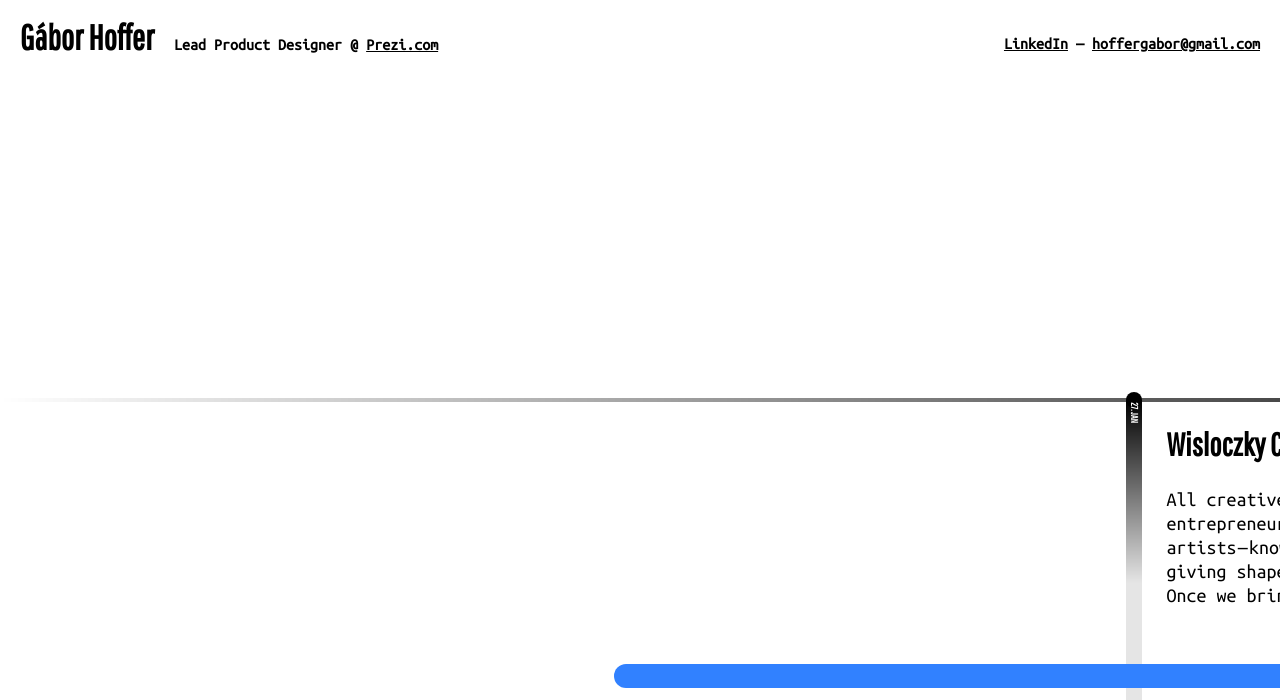
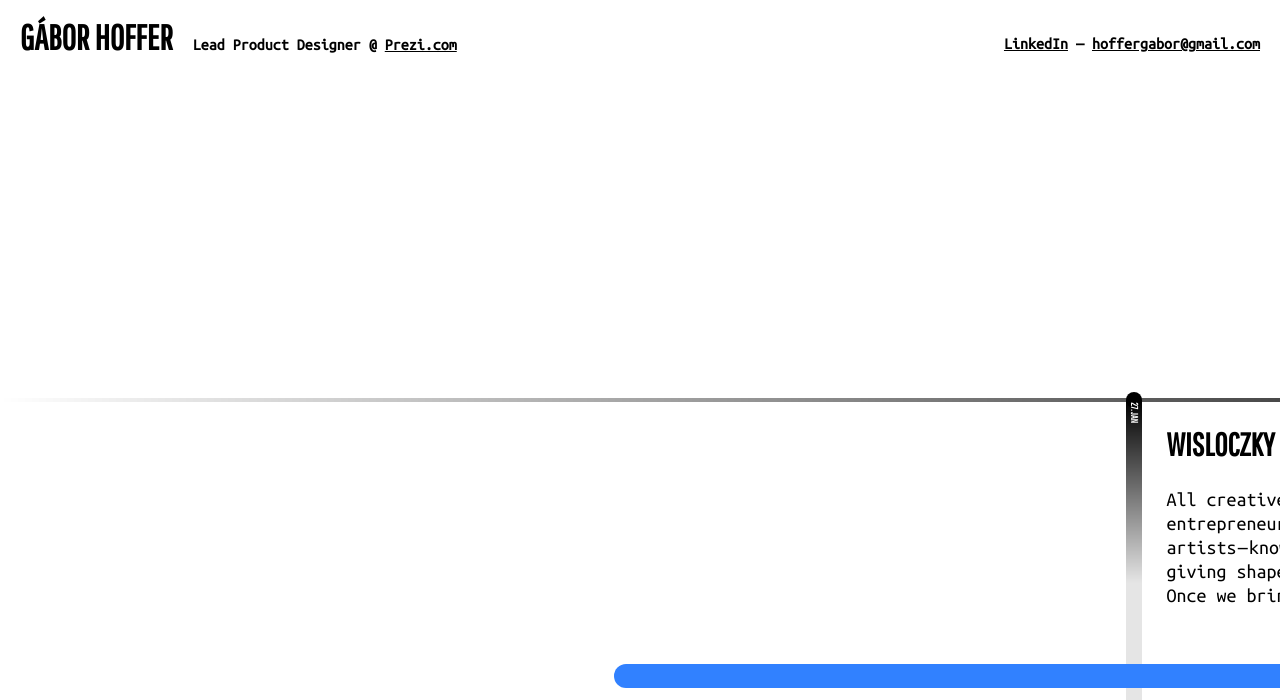
Before and after one commit to hoffergaborprezi/uzem, a PHP site: page / in a window 1280 px wide. Shown: the top 700 px of the page. Run offline with PHP 8.4, Linux system fonts and the light colour scheme; style sheets or scripts are compiled from the project's sources.

Commit message:
Uppercasing

```diff
--- a/css/uzem.less
+++ b/css/uzem.less
@@ -37,6 +37,7 @@ header {
 
 header h1 {
   font-family: 'Pathway Gothic One', sans-serif;
+  text-transform: uppercase;
   font-weight: 600;
   font-size: 35px;
   margin-bottom: 0px;
@@ -97,6 +98,7 @@ timeline div.yearmarkers year span {
   bottom: 20px;
   left: 20px;
   font-family: 'Pathway Gothic One', sans-serif;
+  text-transform: uppercase;
   font-weight: 600;
   font-size: 35px;
   color: black;
@@ -132,6 +134,7 @@ era {
   border-radius: 3vh;
   color: white;
   font-family: 'Pathway Gothic One', sans-serif;
+  text-transform: uppercase;
   font-weight: 600;
   font-size: 2vh;
   line-height: 3vh;
@@ -198,6 +201,7 @@ reference div.refcontent.bottom-full {
 
 reference div.refcontent h2 {
   font-family: 'Pathway Gothic One', sans-serif;
+  text-transform: uppercase;
   font-weight: 600;
   font-size: 4vh;
   display: block;
@@ -227,6 +231,7 @@ reference div.refcontent p.image {
 
 reference div.refcontent date {
   font-family: 'Pathway Gothic One', sans-serif;
+  text-transform: uppercase;
   font-weight: 600;
   height: 2vh;
   font-size: 1.2vh;
```
